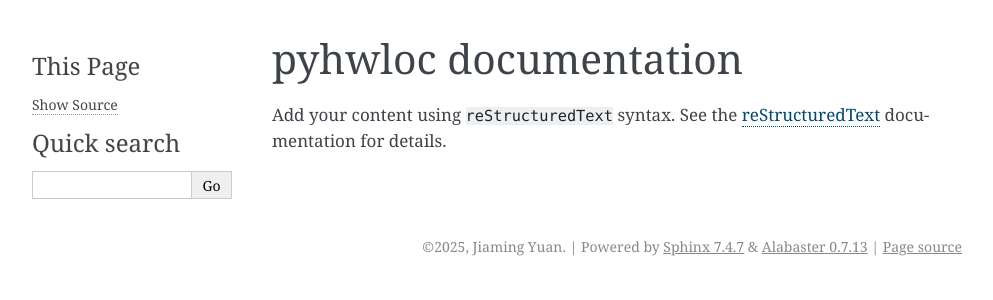
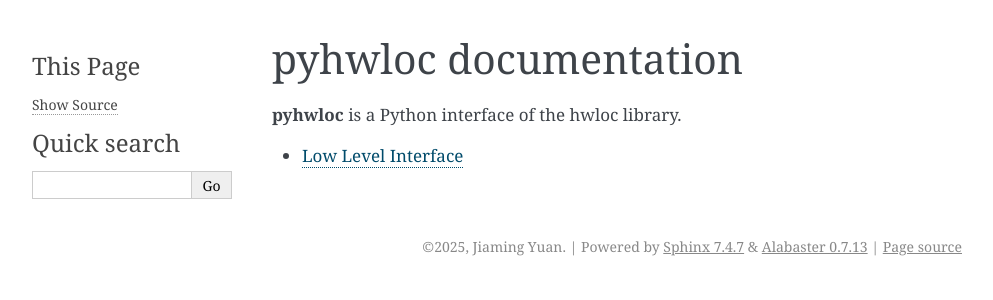
Before and after one commit to trivialfis/pyhwloc, a Sphinx documentation site: the page built from docs/source/index.rst, in a window 1280 px wide. Shown: the top 300 px of the page, without its empty margins (148-1141 px from the left). Built offline with Sphinx 7.4.7, drawn with Linux system fonts in a browser that asks for light colours.

Commit message:
Document basics.

```diff
--- a/docs/source/conf.py
+++ b/docs/source/conf.py
@@ -13,7 +13,9 @@
 # -- General configuration ---------------------------------------------------
 # https://www.sphinx-doc.org/en/master/usage/configuration.html#general-configuration
 
-extensions = []
+extensions = [
+    "sphinx.ext.autodoc",
+]
 
 templates_path = ["_templates"]
 exclude_patterns = []
--- /dev/null
+++ b/docs/source/core.rst
@@ -0,0 +1,6 @@
+###################
+Low Level Interface
+###################
+
+.. automodule:: pyhwloc.core
+  :members:
--- a/docs/source/index.rst
+++ b/docs/source/index.rst
@@ -6,11 +6,11 @@
 pyhwloc documentation
 =====================
 
-Add your content using ``reStructuredText`` syntax. See the
-`reStructuredText <https://www.sphinx-doc.org/en/master/usage/restructuredtext/index.html>`_
-documentation for details.
+**pyhwloc** is a Python interface of the hwloc library.
 
 
 .. toctree::
-   :maxdepth: 2
-   :caption: Contents:
+  :maxdepth: 2
+  :titlesonly:
+
+  core
```
Also changed, not shown: pyproject.toml (+7 -0 lines), 3 other files.
